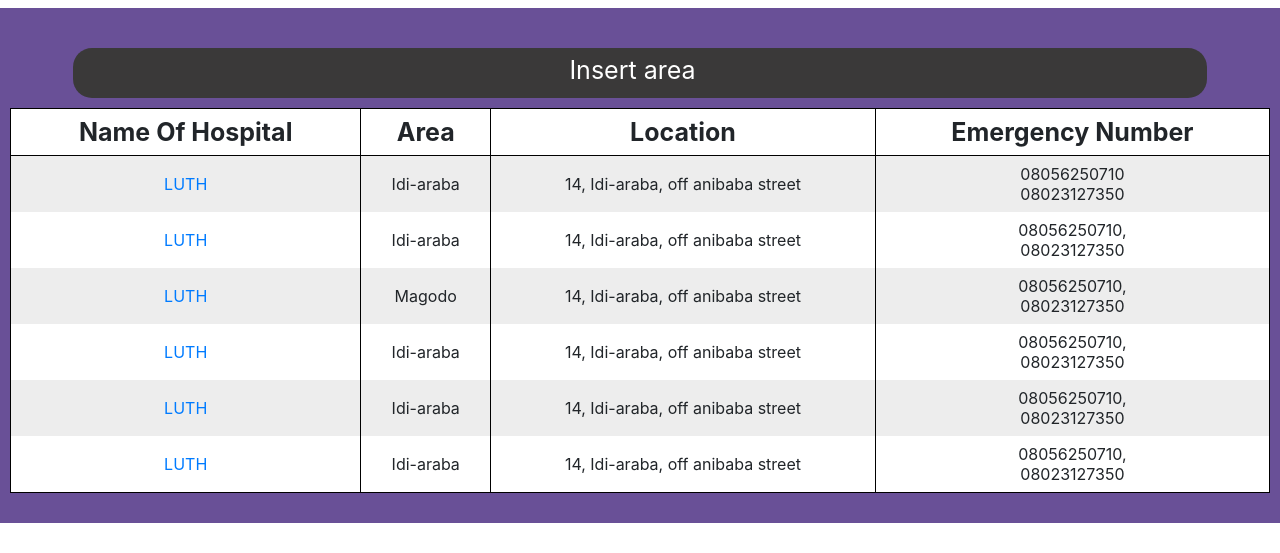
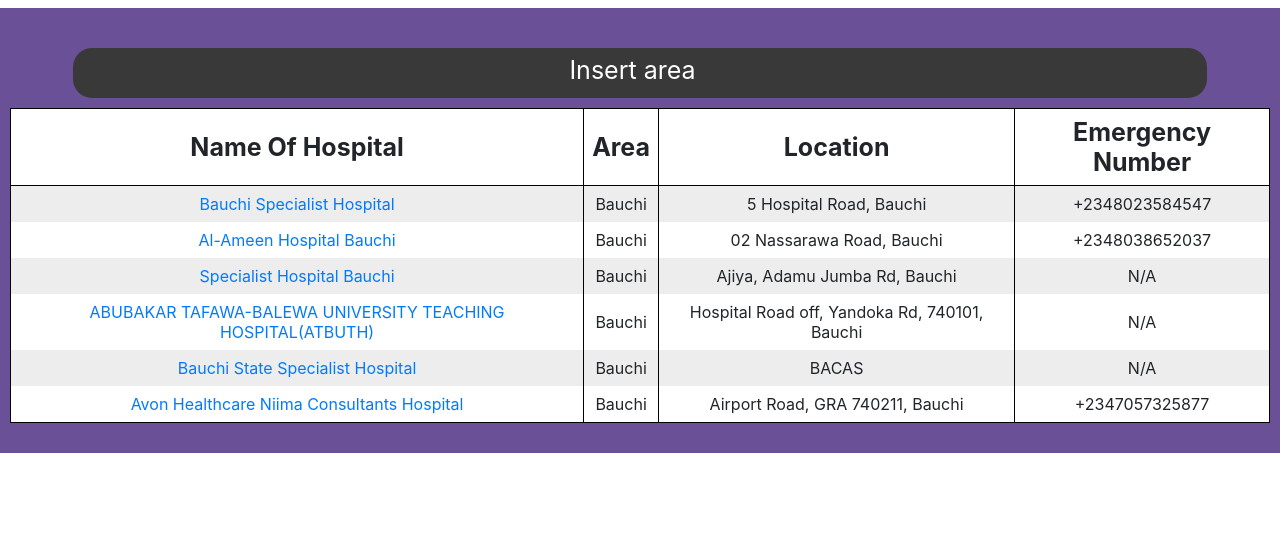
Before and after one commit to Favourene/Dharura, a plain HTML site: page state/state (5).html in a window 1280 px wide. Shown: the part 907-1460 px from the top of the page. After the commit the page ends 1390 px from the top, so only its background shows below. Drawn offline with nearby package versions, Linux system fonts and the light colour scheme.

Commit message:
bauchi done

```diff
--- a/state/state (5).html
+++ b/state/state (5).html
@@ -54,40 +54,40 @@
               <th>Emergency Number</th>
           </tr>
           <tr>
-            <td><a href="#">LUTH</a></td>
-            <td>Idi-araba</td>
-            <td>14, Idi-araba, off anibaba street</td>
-            <td>08056250710<br>08023127350</td>
+            <td><a href="https://www.google.com/maps/place/Bauchi+Specialist+Hospital/@10.3110197,9.7920549,13z/data=!4m8!1m2!2m1!1shospitlas+in+bauchi!3m4!1s0x1054d73d277d1c43:0xf5354a816383f0e0!8m2!3d10.32172!4d9.8324">Bauchi Specialist Hospital</a></td>
+            <td>Bauchi</td>
+            <td>5 Hospital Road, Bauchi</td>
+            <td>+2348023584547</td>
         </tr>
         <tr>
-          <td><a href="#">LUTH</a></td>
-          <td>Idi-araba</td>
-          <td>14, Idi-araba, off anibaba street</td>
-          <td>08056250710,<br>08023127350</td>
+          <td><a href="https://www.google.com/maps/place/Al-Ameen+Hospital+Bauchi/@10.3110197,9.7920549,13z/data=!4m8!1m2!2m1!1shospitlas+in+bauchi!3m4!1s0x1054d7422c406a29:0x4afffa2ef325179e!8m2!3d10.3058045!4d9.8322809">Al-Ameen Hospital Bauchi</a></td>
+          <td>Bauchi</td>
+          <td>02 Nassarawa Road, Bauchi</td>
+          <td>+2348038652037</td>
       </tr>
       <tr>
-        <td><a href="#">LUTH</a></td>
-        <td>Magodo</td>
-        <td>14, Idi-araba, off anibaba street</td>
-        <td>08056250710,<br>08023127350</td>
+        <td><a href="https://www.google.com/maps/place/Specialist+Hospital+Bauchi/@10.3110197,9.7920549,13z/data=!4m8!1m2!2m1!1shospitlas+in+bauchi!3m4!1s0x1054d7e54159d9ed:0xfa3fdf33e2a48416!8m2!3d10.3174269!4d9.8194302">Specialist Hospital Bauchi</a></td>
+        <td>Bauchi</td>
+        <td>Ajiya, Adamu Jumba Rd, Bauchi</td>
+        <td>N/A</td>
     </tr>
     <tr>
-      <td><a href="#">LUTH</a></td>
-      <td>Idi-araba</td>
-      <td>14, Idi-araba, off anibaba street</td>
-      <td>08056250710,<br>08023127350</td>
+      <td><a href="https://www.google.com/maps/place/ABUBAKAR+TAFAWA-BALEWA+UNIVERSITY+TEACHING+HOSPITAL(ATBUTH)/@10.3110197,9.7920549,13z/data=!4m8!1m2!2m1!1shospitlas+in+bauchi!3m4!1s0x1054d6d41c1a976d:0x1ab2f819748266e3!8m2!3d10.3389542!4d9.8177744">ABUBAKAR TAFAWA-BALEWA UNIVERSITY TEACHING HOSPITAL(ATBUTH)</a></td>
+      <td>Bauchi</td>
+      <td>Hospital Road off, Yandoka Rd, 740101, Bauchi</td>
+      <td>N/A</td>
   </tr>
   <tr>
-    <td><a href="#">LUTH</a></td>
-    <td>Idi-araba</td>
-    <td>14, Idi-araba, off anibaba street</td>
-    <td>08056250710,<br>08023127350</td>
+    <td><a href="https://www.google.com/maps/place/Bauchi+State+Specialist+Hospital/@10.3110197,9.7920549,13z/data=!4m8!1m2!2m1!1shospitlas+in+bauchi!3m4!1s0x1054d75000000001:0x2e8bcb19df4ff349!8m2!3d10.3009641!4d9.8236533">Bauchi State Specialist Hospital</a></td>
+    <td>Bauchi</td>
+    <td>BACAS</td>
+    <td>N/A</td>
 </tr>
 <tr>
-  <td><a href="#">LUTH</a></td>
-  <td>Idi-araba</td>
-  <td>14, Idi-araba, off anibaba street</td>
-  <td>08056250710,<br>08023127350</td>
+  <td><a href="https://www.google.com/maps/place/Avon+Healthcare+Niima+Consultants+Hospital/@10.3110197,9.7920549,13z/data=!4m8!1m2!2m1!1shospitlas+in+bauchi!3m4!1s0x1054d74973d716b5:0x7041b3110458e2d0!8m2!3d10.3089334!4d9.8191345">Avon Healthcare Niima Consultants Hospital</a></td>
+  <td>Bauchi</td>
+  <td>Airport Road, GRA 740211, Bauchi</td>
+  <td>+2347057325877</td>
 </tr>
           </table>
         </section>
```
